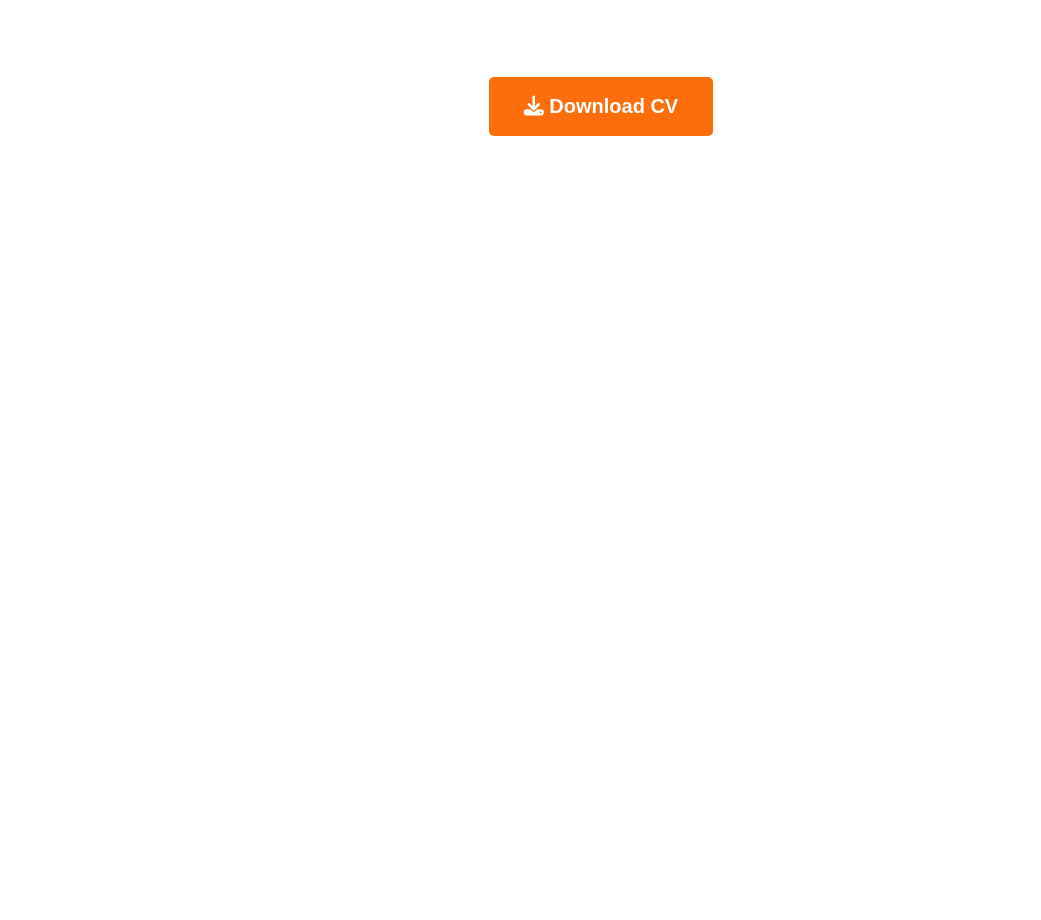
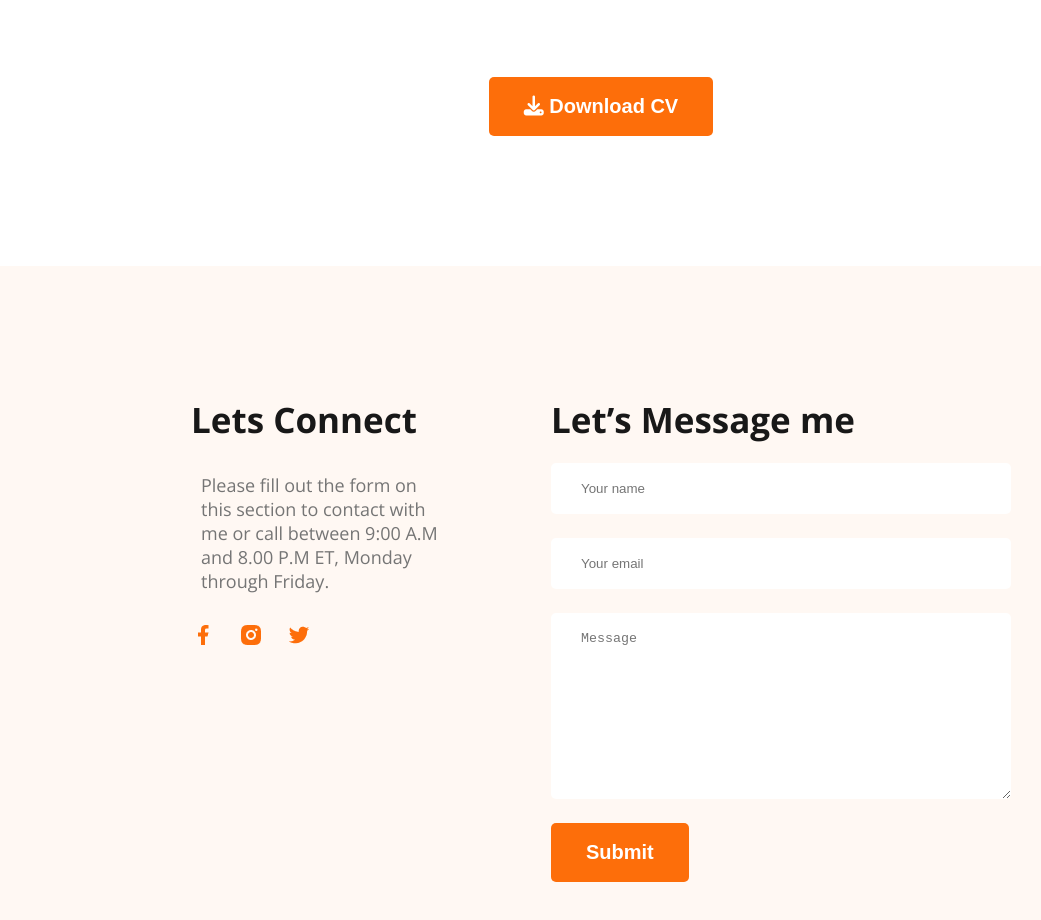
Before and after one commit to saddamcrr7/developer-portfolio, a plain HTML site: page index.html in a window 1280 px wide. Shown: the part 3053-3973 px from the top of the page, without its empty margins (39-1080 px from the left). Before the commit the page ends 3319 px from the top, so only its background shows below. Drawn offline with nearby package versions, Linux system fonts and the light colour scheme.

Commit message:
Footer section added

```diff
--- a/css/portfolio.css
+++ b/css/portfolio.css
@@ -210,3 +210,35 @@ main{
 .resume-button{
     margin-top: 50px;
 }
+
+/* Footer Style */
+.footer{
+    padding: 130px 0;
+}
+.footer-container{
+    display: flex;
+    gap: 100px;
+    padding: 0px 230px;
+}
+.footer .section-title{
+    margin-bottom: 20px;
+}
+.footer-social-links{
+    display: flex;
+}
+.footer-social-links li{
+    list-style: none;
+    margin-right: 24px;
+}
+.footer input[type="text"], .footer input[type="email"], textarea{
+    display: block;
+    width: 460px;
+    margin-bottom: 24px;
+    padding: 18px 30px;
+    border: none;
+    color: #757575;
+    border-radius: 5px;
+}
+.footer input[type="text"]:focus{
+    border: none;
+}
--- a/index.html
+++ b/index.html
@@ -140,5 +140,29 @@ to any of the 1500+ FontAwesome 5 free icons available. Aenean commodo ligula eg
         </div>
        </section>
     </main>
+    <footer class="footer primary-bg">
+        <div class="footer-container">
+            <div class="footer-social">
+                <h3 class="section-title">Lets Connect</h3>
+                <p class="section-description">Please fill out the form on this section to contact with me or call between 9:00 A.M and 8.00 P.M ET, Monday through Friday.</p>
+                <ul class="footer-social-links">
+                    <li><a href="#"><img src="images/icons/facebook.png" alt="Facebook"></a></li>
+                    <li><a href="#"><img src="images/icons/insta.png" alt="Insta"></a></li>
+                    <li><a href="#"><img src="images/icons/twitter.png" alt="Twitter"></a></li>
+                </ul>
+            </div>
+            <div class="footer-form">
+                <h3 class="section-title">Let’s Message me</h3>
+                <form action="#">
+                    <div class="form-group">
+                        <input type="text" name="name" id="" placeholder="Your name">
+                        <input type="email" name="email" id="email" placeholder="Your email">
+                        <textarea name="message" id="message" placeholder="Message" cols="30" rows="10"></textarea>
+                        <input class="btn-primary" type="submit" value="Submit">
+                    </div>
+                </form>
+            </div>
+        </div>
+    </footer>
 </body>
 </html>
```
